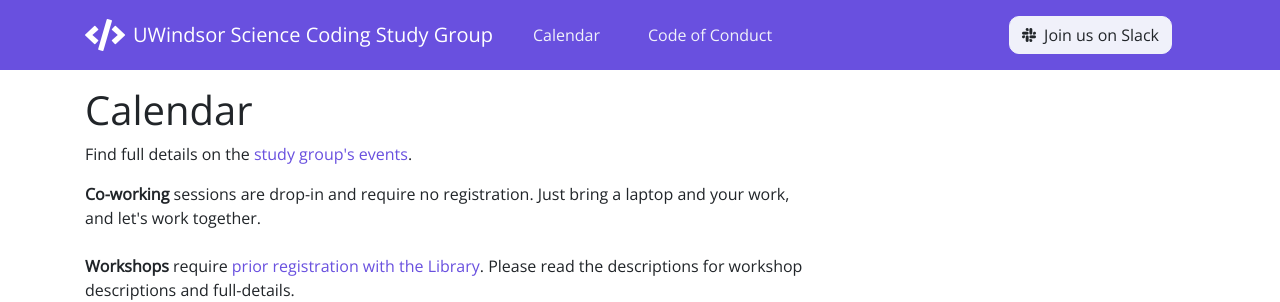
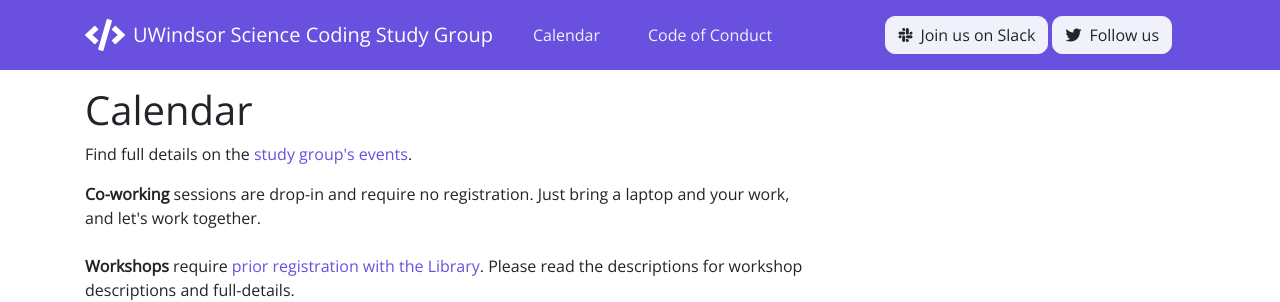
Before and after one commit to rreka/study-windsor-website, a plain HTML site: page calendar.html in a window 1280 px wide. Shown: the top 302 px of the page. Drawn offline with nearby package versions, Linux system fonts and the light colour scheme.

Commit message:
add twitter to header

```diff
--- a/calendar.html
+++ b/calendar.html
@@ -50,6 +50,7 @@
                     <!-- <a href="#" class="btn btn-outline-light">Join us</a> -->
                     <!-- <a href="#" class="btn btn-light "><span class="fas fa-bullhorn mr-2"></span>Email List</a> -->
                     <a href="https://join.slack.com/t/uwindsorscien-mwm2549/signup?x=x-p765542282407-765891650486-757287217089" target="_blank" class="btn btn-light "><i class="fab fa-slack mr-2"></i>Join us on Slack</a>
+                    <a href="https://twitter.com/uwindsor_coding" target="_blank" class="btn btn-light "><span class="fab fa-twitter mr-2"></span>Follow us</a>
                   </li>
                 </ul>
               </div>
```
Also changed, not shown: code-of-conduct.html (+1 -0 lines), index.html (+1 -1 lines).
